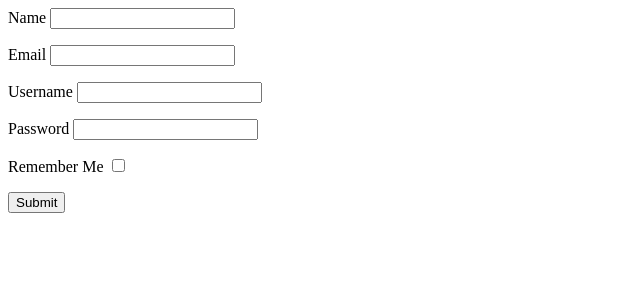
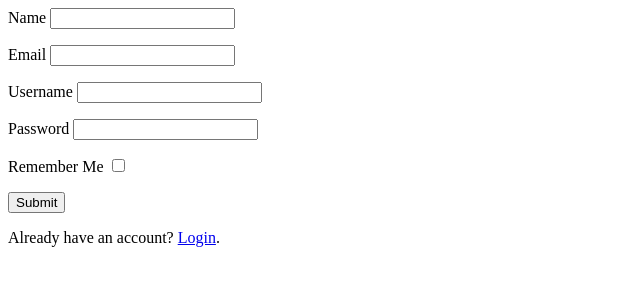
Before and after one commit to NervoyzZz/flask-study-project, a Flask app: page /register/ in a window 1280 px wide. Shown: the top 300 px of the page, without its empty margins (0-640 px from the left). Run offline with Flask 2, Linux system fonts and the light colour scheme.

Commit message:
Added link to login page from register page

```diff
--- a/app/templates/register.html
+++ b/app/templates/register.html
@@ -54,5 +54,7 @@
 	    </p>
     </form>
 
+    <p>Already have an account? <a href="{{ url_for('.login') }}">Login</a>.</p>
+
 </body>
 </html>
```
